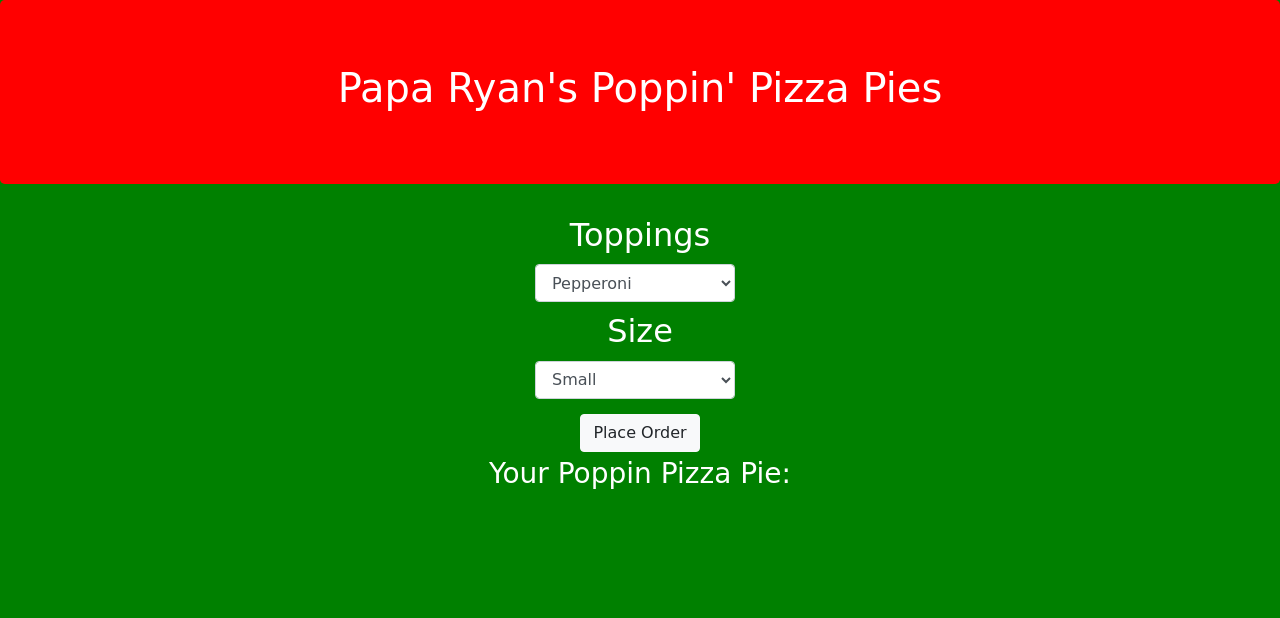
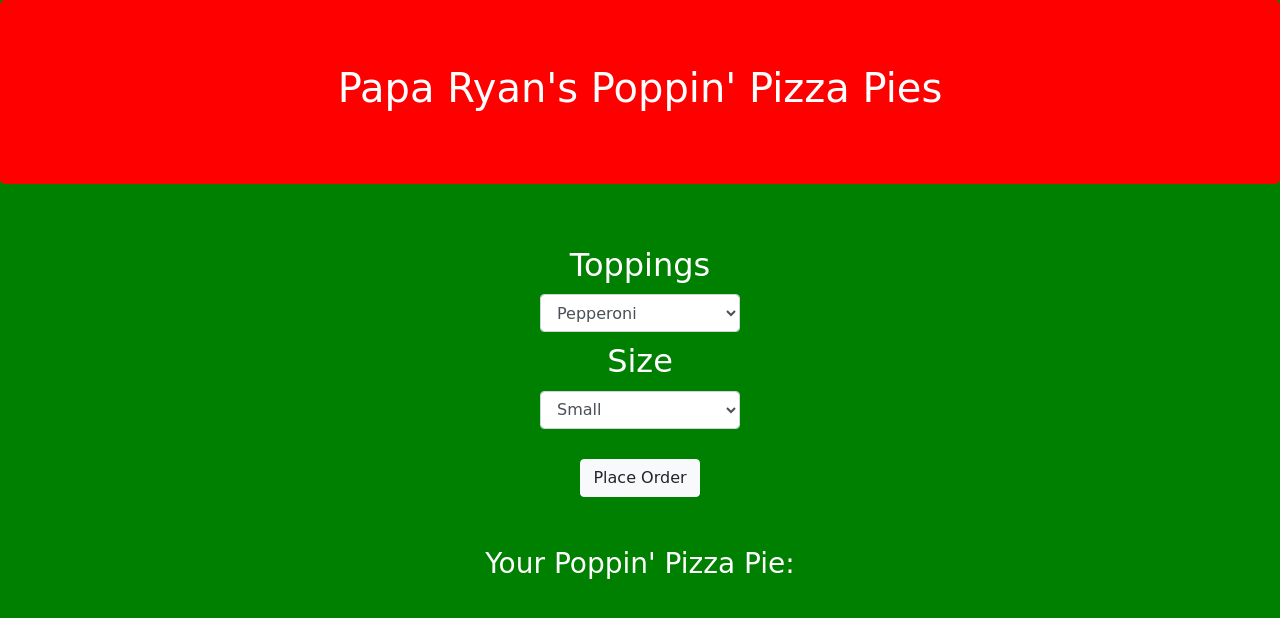
Before and after one commit to ryandefea/Pizza-Parlor, a plain HTML site: page index.html in a window 1280 px wide. Drawn offline with Linux system fonts and the light colour scheme; a web font is replaced by a local one.

Commit message:
fix indentation on html.

```diff
--- a/css/styles.css
+++ b/css/styles.css
@@ -1,18 +1,13 @@
-.container {
-  text-align: center;
-}
 body {
   font-family: 'Fascinate Inline', cursive;
   background-color: green;
+  text-align: center;
 
 }
 
-#toppings {
-  align-content: center;
-
-}
 .btn {
-  margin: 5px;
+  margin-top: 20px;
+  margin-bottom: 20px;
   btn-color: olive;
 }
 
@@ -33,5 +28,9 @@ h3 {
 .form-control {
   margin: 10px;
   width: 200px;
-  transform: translate(220%, 0)
 }
+
+.dropdown {
+  display: inline-block;
+  margin: 30px;
+}
--- a/index.html
+++ b/index.html
@@ -14,6 +14,7 @@
     </div>
     <div class="container">
       <form id="pizza-info">
+        <div class="dropdown">
           <h2>Toppings</h2>
           <select class="form-control" id="toppings">
             <option>Pepperoni</option>
@@ -27,8 +28,9 @@
             <option value="large">Large</option>
           </select>
           <button type="submit" class="btn btn-light">Place Order</button>
+        </div>
       </form>
-  <h3>Your Poppin Pizza Pie:</h3>
+      <h3>Your Poppin' Pizza Pie:</h3>
       <h3><span id="topping-type"></span></h3>
       <h3><span id="size-type"></span></h3>
       <h3><span id="pizza-price"></span></h3>
--- a/js/scripts.js
+++ b/js/scripts.js
@@ -23,7 +23,6 @@ Pizza.prototype.getPrice = function () {
   return pizzaPrice;
 }
 //User Interface Logic ----
-
 $(document).ready(function () {
   $("form#pizza-info").submit(function(event){
     event.preventDefault();
```
Lines whose indentation alone changed are shown as unchanged.
